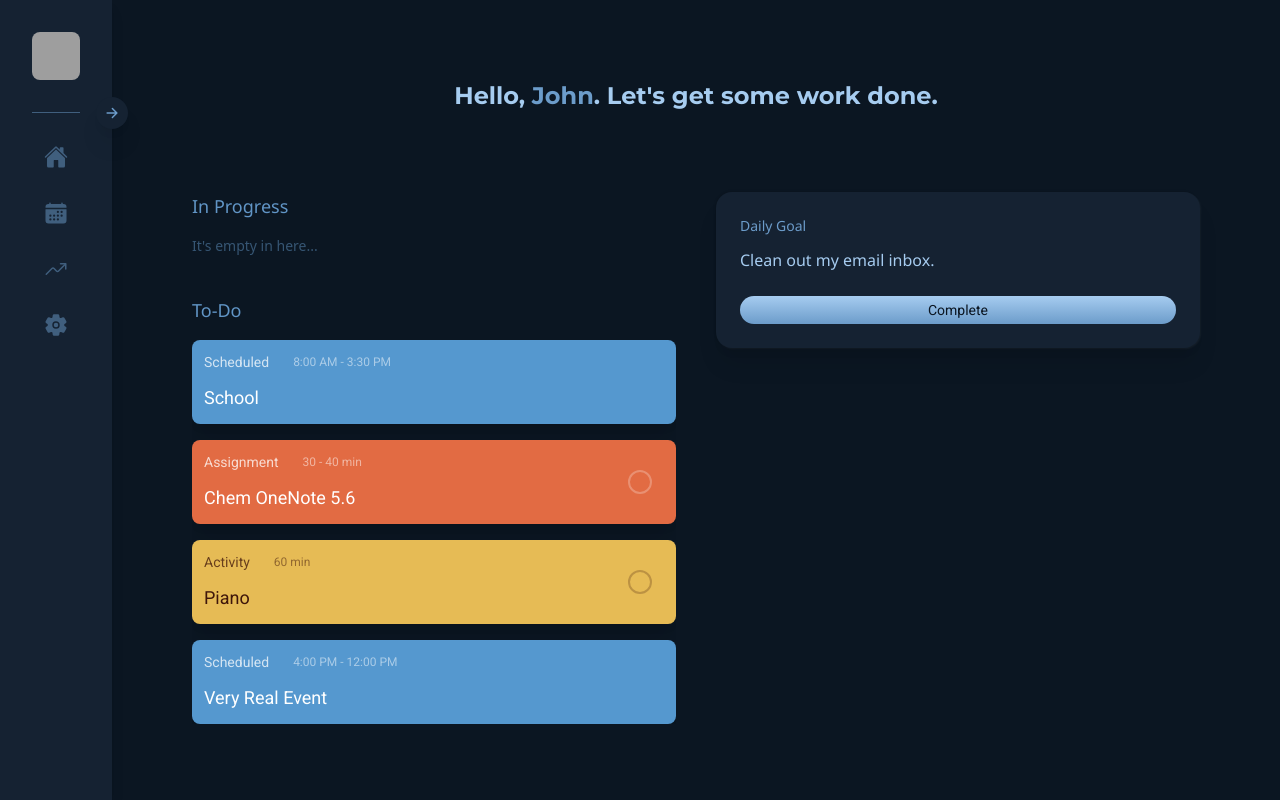
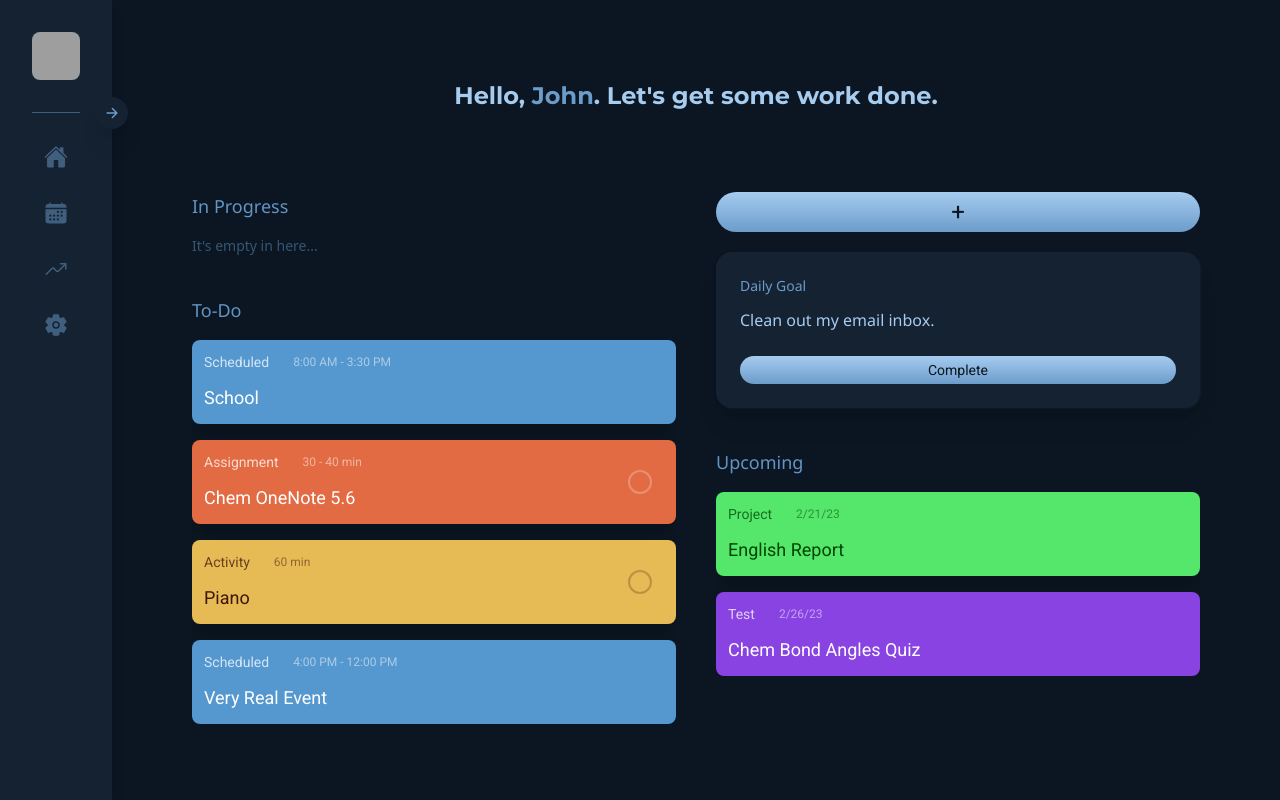
Before and after one commit to MMMJB/Todo, a React (Vite) app: page / in a window 1280 px wide. Built offline with nearby package versions, Linux system fonts and the light colour scheme; grey boxes are pictures that could not be loaded; the HTML template or start-up script is replaced by a standard one.

Commit message:
finished basic dashboard layout

```diff
--- a/src/Pages/Dashboard/Components/ActivityCardSection.jsx
+++ b/src/Pages/Dashboard/Components/ActivityCardSection.jsx
@@ -2,9 +2,9 @@ import React from "react";
 
 import ActivityCard from "./ActivityCard";
 
-export default function ActivityCardSection({ title, items }) {
+export default function ActivityCardSection({ title, items, className }) {
   return (
-    <div className="flex flex-col gap-4 overflow-hidden">
+    <div className={`${className} flex flex-col gap-4 overflow-hidden`}>
       <h3 className="text-text-dark font-serif text-lg">{title}</h3>
       {(items.length > 0 &&
         items.map((item, i) => {
--- a/src/Pages/Dashboard/Components/CardButton.jsx
+++ b/src/Pages/Dashboard/Components/CardButton.jsx
@@ -1,9 +1,11 @@
 import React from "react";
 
-export default function CardButton({ children, className }) {
+export default function CardButton({ children, className, small = true }) {
   return (
     <button
-      className={`${className} font-roboto text-background from-text-light to-text-mid rounded-full bg-gradient-to-b px-6 py-1 text-center text-sm`}
+      className={`${className} ${
+        small ? "text-sm" : "text-2xl"
+      } font-roboto text-background from-text-light  to-text-mid rounded-full bg-gradient-to-b px-6 py-1 text-center`}
     >
       {children}
     </button>
--- a/src/Pages/Dashboard/Dashboard.jsx
+++ b/src/Pages/Dashboard/Dashboard.jsx
@@ -48,13 +48,6 @@ export default function Dashboard() {
     return (_) => clearInterval(timeLoop);
   }, []);
 
-  useEffect(
-    (_) => {
-      console.log(time);
-    },
-    [time],
-  );
-
   return (
     <div className="flex flex-grow flex-col gap-20 p-20">
       <h1 className="font-display text-text-light text-center text-2xl font-semibold">
@@ -69,7 +62,8 @@ export default function Dashboard() {
           />
           <ActivityCardSection title="To-Do" items={cardSections.todo || []} />
         </div>
-        <div className="flex w-full flex-col gap-10">
+        <div className="flex w-full flex-col gap-5">
+          <CardButton small={false}>+</CardButton>
           <div className="flex gap-5">
             <Card title="Daily Goal">
               <h2 className="text-text-light font-serif text-base">
@@ -80,16 +74,25 @@ export default function Dashboard() {
             {cardSections.progress?.map((e) => {
               return (
                 <Card title={e.name} key={e.name}>
-                  <h2 className="text-text-light font-mono text-5xl">
-                    {formatTime(e.time.end - time, true)}
-                  </h2>
-                  <span className="text-text-mid font-serif text-sm">
-                    {Math.floor((time / e.time.end) * 100)}% Complete
-                  </span>
+                  {time && (
+                    <>
+                      <h2 className="text-text-light font-mono text-5xl">
+                        {formatTime(e.time.end - time, true, true)}
+                      </h2>
+                      <span className="text-text-mid font-serif text-sm">
+                        {Math.floor((time / e.time.end) * 100)}% Complete
+                      </span>
+                    </>
+                  )}
                 </Card>
               );
             })}
           </div>
+          <ActivityCardSection
+            className="mt-5"
+            title="Upcoming"
+            items={cardSections.upcoming || []}
+          />
         </div>
       </div>
     </div>
--- a/src/Utils/formatTime.js
+++ /dev/null
@@ -1,9 +0,0 @@
-export default function formatTime(time, notype = false) {
-  const type = notype ? null : Math.floor(time) / 12 < 1 ? "AM" : "PM";
-
-  return `${
-    type === "PM" ? Math.floor(time) - 12 : Math.floor(time)
-  }:${Math.floor((((time * 10) % 10) / 10) * 60)
-    .toString()
-    .padStart(2, "0")}${type ? ` ${type}` : ""}`;
-}
--- /dev/null
+++ b/src/Utils/formatTime.jsx
@@ -0,0 +1,19 @@
+export default function formatTime(time, notype = false, component = false) {
+  const type = notype ? null : Math.floor(time) / 12 < 1 ? "AM" : "PM";
+
+  const hours = type === "PM" ? Math.floor(time) - 12 : Math.floor(time);
+  const minutes =
+    Math.floor((((time * 10) % 10) / 10) * 60)
+      .toString()
+      .padStart(2, "0") + (type ? ` ${type}` : "");
+
+  return !component ? (
+    `${hours}:${minutes}`
+  ) : (
+    <span>
+      {hours}
+      <span className="animate-tick">:</span>
+      {minutes}
+    </span>
+  );
+}
--- a/src/index.css
+++ b/src/index.css
@@ -580,6 +580,10 @@ input[type="checkbox"] {
   margin-top: auto;
 }
 
+.mt-5{
+  margin-top: 1.25rem;
+}
+
 .flex{
   display: flex;
 }
@@ -638,6 +642,20 @@ input[type="checkbox"] {
   transform: translate(var(--tw-translate-x), var(--tw-translate-y)) rotate(var(--tw-rotate)) skewX(var(--tw-skew-x)) skewY(var(--tw-skew-y)) scaleX(var(--tw-scale-x)) scaleY(var(--tw-scale-y));
 }
 
+@keyframes tick{
+  0%, 49%{
+    opacity: 1;
+  }
+
+  51%, 100%{
+    opacity: .5;
+  }
+}
+
+.animate-tick{
+  animation: tick 2s linear infinite;
+}
+
 .cursor-pointer{
   cursor: pointer;
 }
@@ -674,16 +692,20 @@ input[type="checkbox"] {
   gap: 1rem;
 }
 
+.gap-5{
+  gap: 1.25rem;
+}
+
 .gap-6{
   gap: 1.5rem;
 }
 
-.gap-5{
-  gap: 1.25rem;
+.overflow-hidden{
+  overflow: hidden;
 }
 
-.overflow-hidden{
-  overflow: hidden;
+.rounded-2xl{
+  border-radius: 1rem;
 }
 
 .rounded-full{
@@ -692,10 +714,6 @@ input[type="checkbox"] {
 
 .rounded-lg{
   border-radius: 0.5rem;
-}
-
-.rounded-2xl{
-  border-radius: 1rem;
 }
 
 .border-2{
@@ -797,11 +815,6 @@ input[type="checkbox"] {
   padding: 2rem;
 }
 
-.py-4{
-  padding-top: 1rem;
-  padding-bottom: 1rem;
-}
-
 .px-6{
   padding-left: 1.5rem;
   padding-right: 1.5rem;
@@ -812,12 +825,31 @@ input[type="checkbox"] {
   padding-bottom: 0.25rem;
 }
 
+.py-4{
+  padding-top: 1rem;
+  padding-bottom: 1rem;
+}
+
+.py-3{
+  padding-top: 0.75rem;
+  padding-bottom: 0.75rem;
+}
+
+.py-2{
+  padding-top: 0.5rem;
+  padding-bottom: 0.5rem;
+}
+
 .text-center{
   text-align: center;
 }
 
 .font-display{
   font-family: Montserrat, sans-serif;
+}
+
+.font-mono{
+  font-family: Space Mono, monospace;
 }
 
 .font-roboto{
@@ -828,13 +860,19 @@ input[type="checkbox"] {
   font-family: Noto Sans, sans-serif;
 }
 
-.font-mono{
-  font-family: Space Mono, monospace;
-}
-
 .text-2xl{
   font-size: 1.5rem;
   line-height: 2rem;
+}
+
+.text-5xl{
+  font-size: 3rem;
+  line-height: 1;
+}
+
+.text-base{
+  font-size: 1rem;
+  line-height: 1.5rem;
 }
 
 .text-lg{
@@ -852,14 +890,9 @@ input[type="checkbox"] {
   line-height: 1rem;
 }
 
-.text-base{
-  font-size: 1rem;
-  line-height: 1.5rem;
-}
-
-.text-5xl{
-  font-size: 3rem;
-  line-height: 1;
+.text-xl{
+  font-size: 1.25rem;
+  line-height: 1.75rem;
 }
 
 .font-semibold{
@@ -868,6 +901,11 @@ input[type="checkbox"] {
 
 .capitalize{
   text-transform: capitalize;
+}
+
+.text-background{
+  --tw-text-opacity: 1;
+  color: rgb(11 22 34 / var(--tw-text-opacity));
 }
 
 .text-sidebar-icon{
@@ -918,11 +956,6 @@ input[type="checkbox"] {
   color: rgb(255 255 255 / var(--tw-text-opacity));
 }
 
-.text-background{
-  --tw-text-opacity: 1;
-  color: rgb(11 22 34 / var(--tw-text-opacity));
-}
-
 .opacity-25{
   opacity: 0.25;
 }
```
Also changed, not shown: tailwind.config.js (+9 -0 lines).
